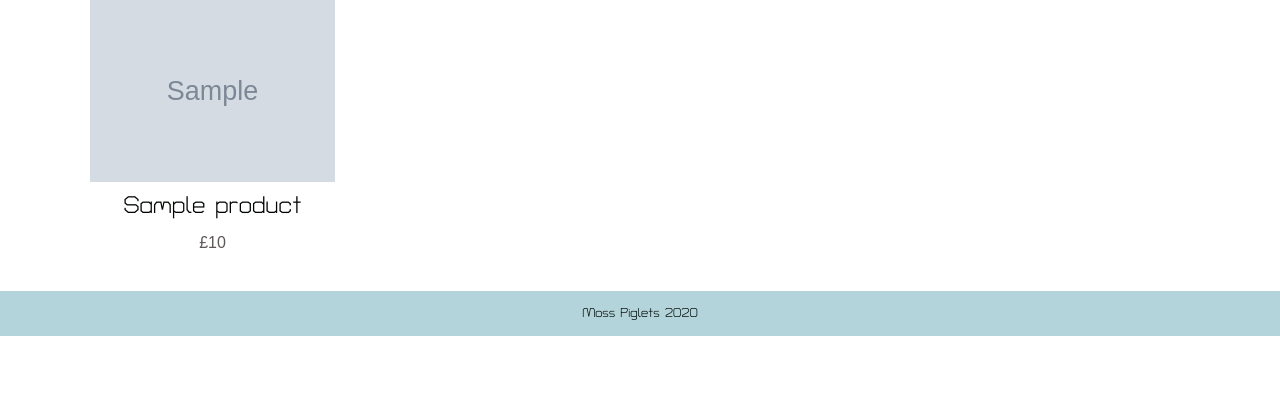
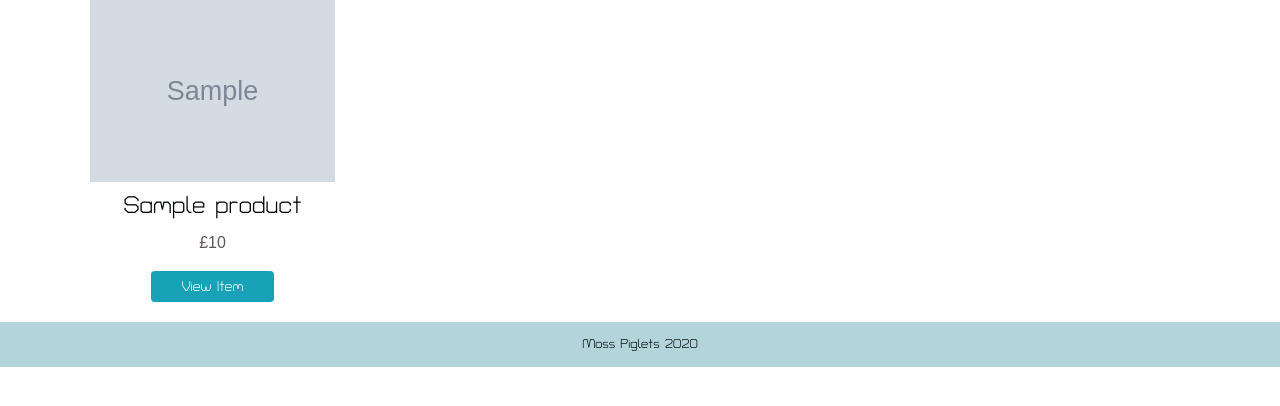
Before and after one commit to Mayden-Academy/2020-sept-ecommerce, a PHP site: page / in a window 1280 px wide. Shown: the part 104-510 px from the top of the page. Run offline with PHP 8.4, Linux system fonts and the light colour scheme; tables that the repository leaves empty hold one stand-in row (values such as "Sample post"); grey boxes marked "Sample" are stand-in pictures.

Commit message:
corrected merge issues

```diff
--- a/index.php
+++ b/index.php
@@ -29,6 +29,7 @@ require('vendor/autoload.php');
                        </div>
                        <div>
                             <p>£' . $product->getPrice() . '</p>
+                            <a href="product.php?id=' . $product->getID() . '"><button type="button" class="btn btn-info btn-sm">View Item</button></a>
                        </div>
                   </div>';
         }
```
